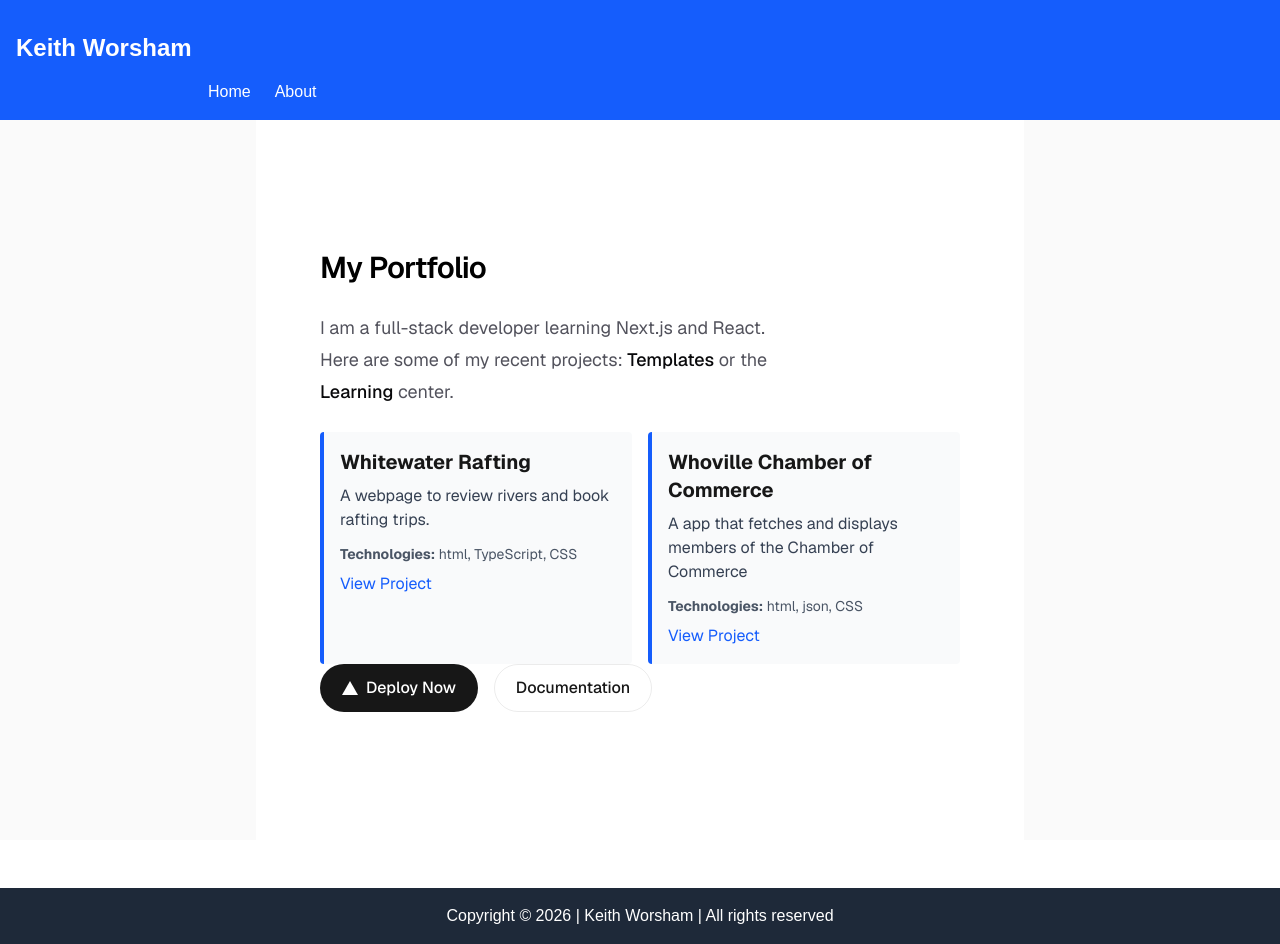
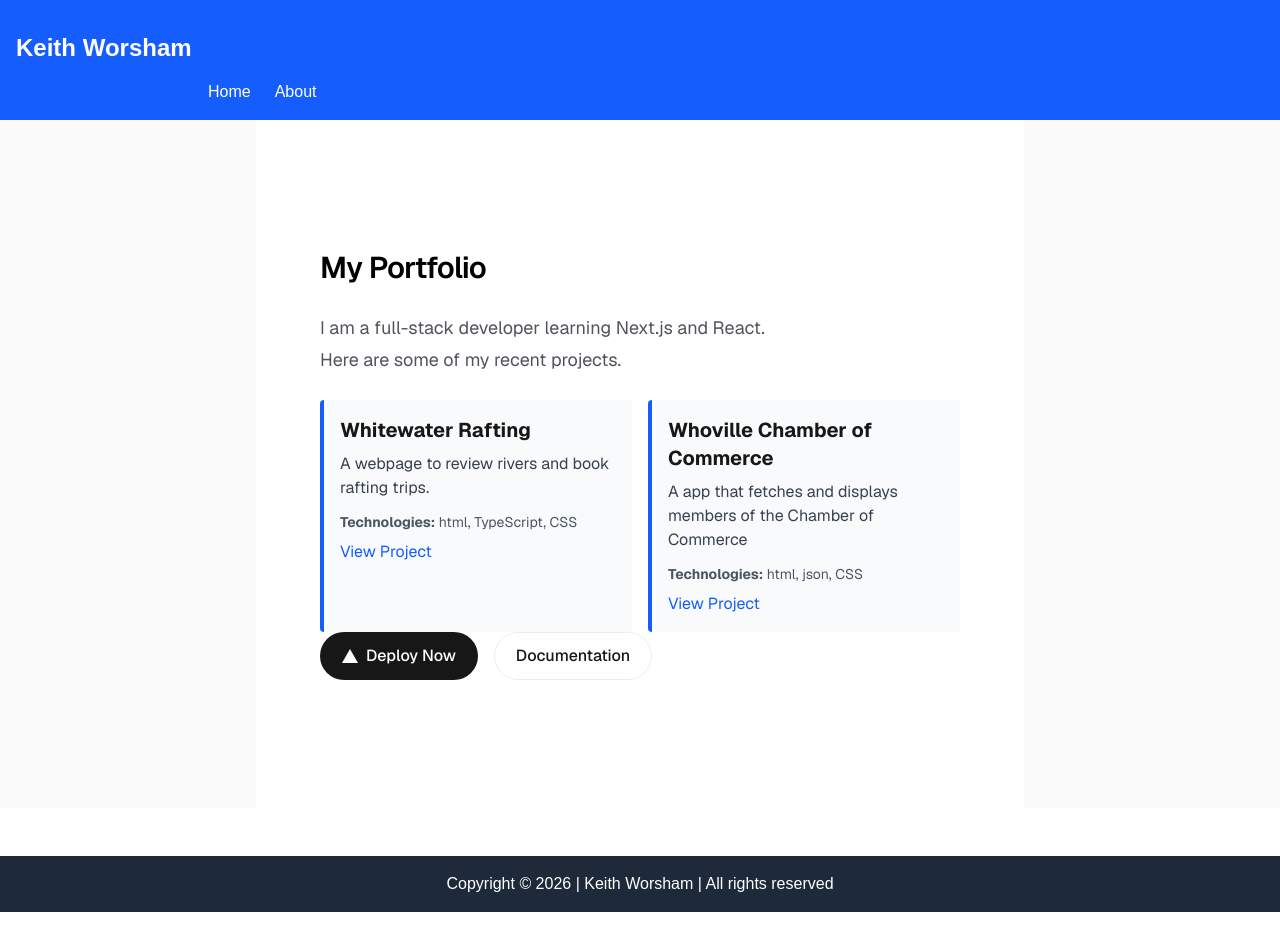
Before and after one commit to ekworsham/wdd430-portfolio, a Next.js app: page / in a window 1280 px wide. After the commit the page ends 912 px from the top, so only its background shows below. Built offline with nearby package versions, Linux system fonts and the light colour scheme.

Commit message:
Update portfolio description for clarity and comment out link

```diff
--- a/app/page.tsx
+++ b/app/page.tsx
@@ -32,8 +32,8 @@ export default function Home() {
           <h1 className="max-w-xs text-3xl font-semibold leading-10 tracking-tight text-black dark:text-zinc-50">
             My Portfolio</h1>
           <p className="max-w-md text-lg leading-8 text-zinc-600 dark:text-zinc-400">
-            I am a full-stack developer learning Next.js and React. Here are some of my recent projects: {" "}
-            <a
+            I am a full-stack developer learning Next.js and React. Here are some of my recent projects.{" "}
+            {/* <a
               href="https://vercel.com/templates?framework=next.js&utm_source=create-next-app&utm_medium=appdir-template-tw&utm_campaign=create-next-app"
               className="font-medium text-zinc-950 dark:text-zinc-50"
             >
@@ -46,7 +46,7 @@ export default function Home() {
             >
               Learning
             </a>{" "}
-            center.
+            center. */}
           </p>
           <ProjectList projects={projects} />
         </div>
```
